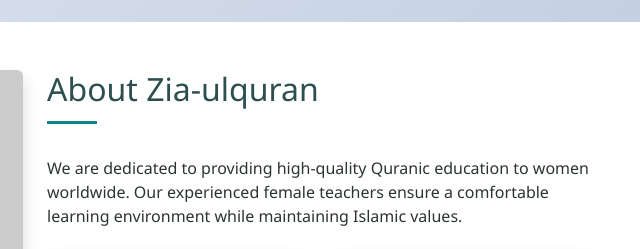
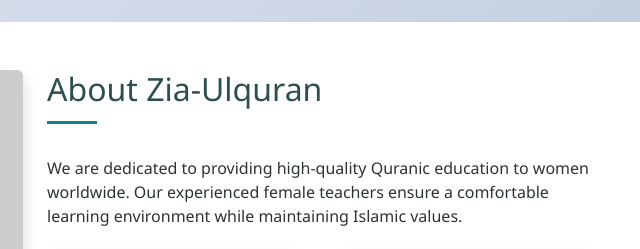
Before and after one commit to Saad-Anwar-2999/zia-ulqran, a plain HTML site: page index.html in a window 1280 px wide. Shown: the part 778-1027 px from the top of the page, 605-1245 px from the left. Drawn offline with nearby package versions, Linux system fonts and the light colour scheme; placeholder pictures from the web are drawn by us.

Commit message:
test on new branch update

```diff
--- a/index.html
+++ b/index.html
@@ -59,7 +59,7 @@
                     <img src="https://placehold.co/600x400" alt="About Us" class="img-fluid rounded shadow">
                 </div>
                 <div class="col-lg-6" data-aos="fade-up">
-                    <h2 class="section-title">About Zia-ulquran</h2>
+                    <h2 class="section-title">About Zia-Ulquran</h2>
                     <p>We are dedicated to providing high-quality Quranic education to women worldwide. Our experienced female teachers ensure a comfortable learning environment while maintaining Islamic values.</p>
                     <div class="features mt-4">
                         <div class="feature" data-aos="fade-up" data-aos-delay="100">
```
